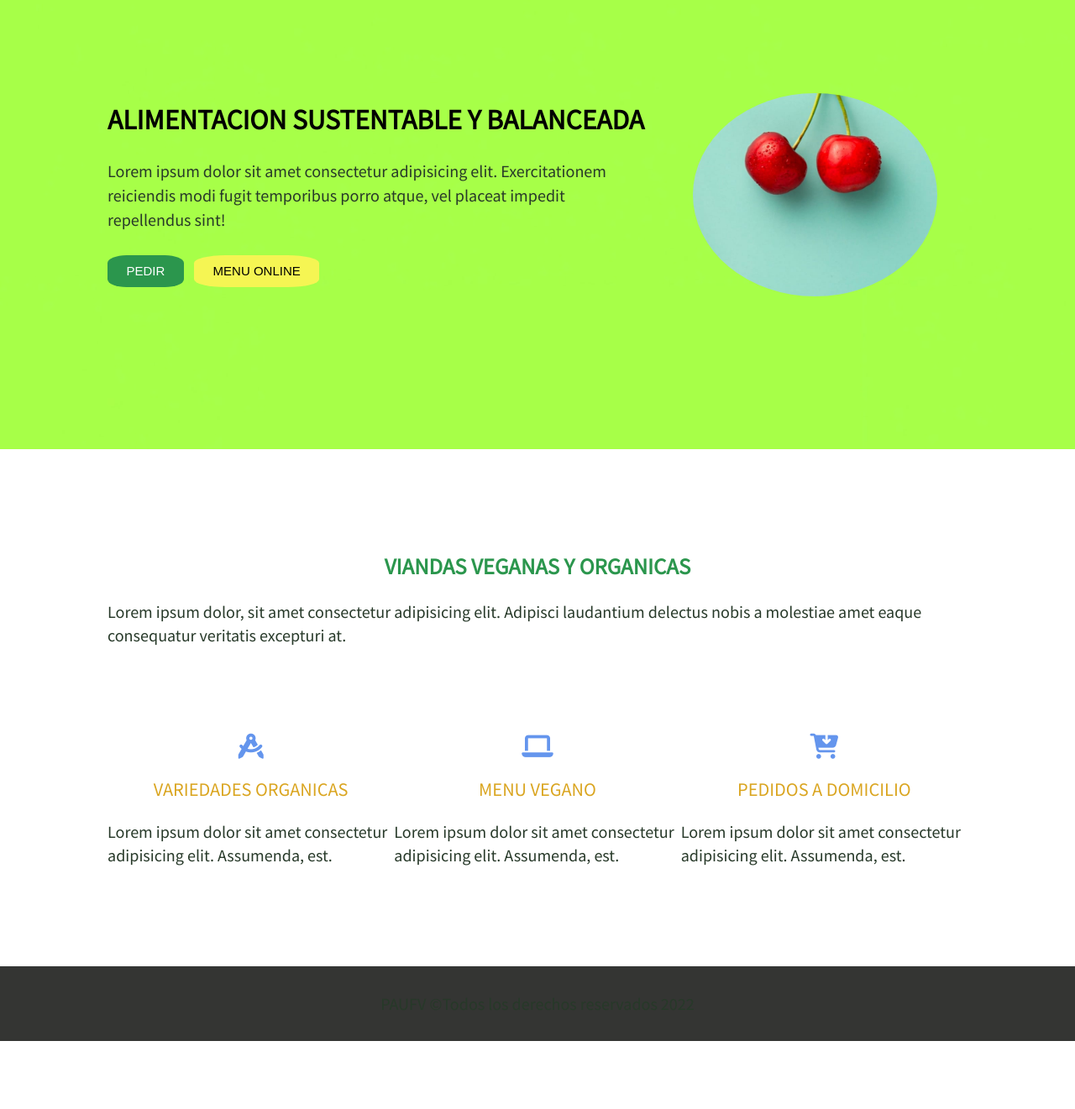
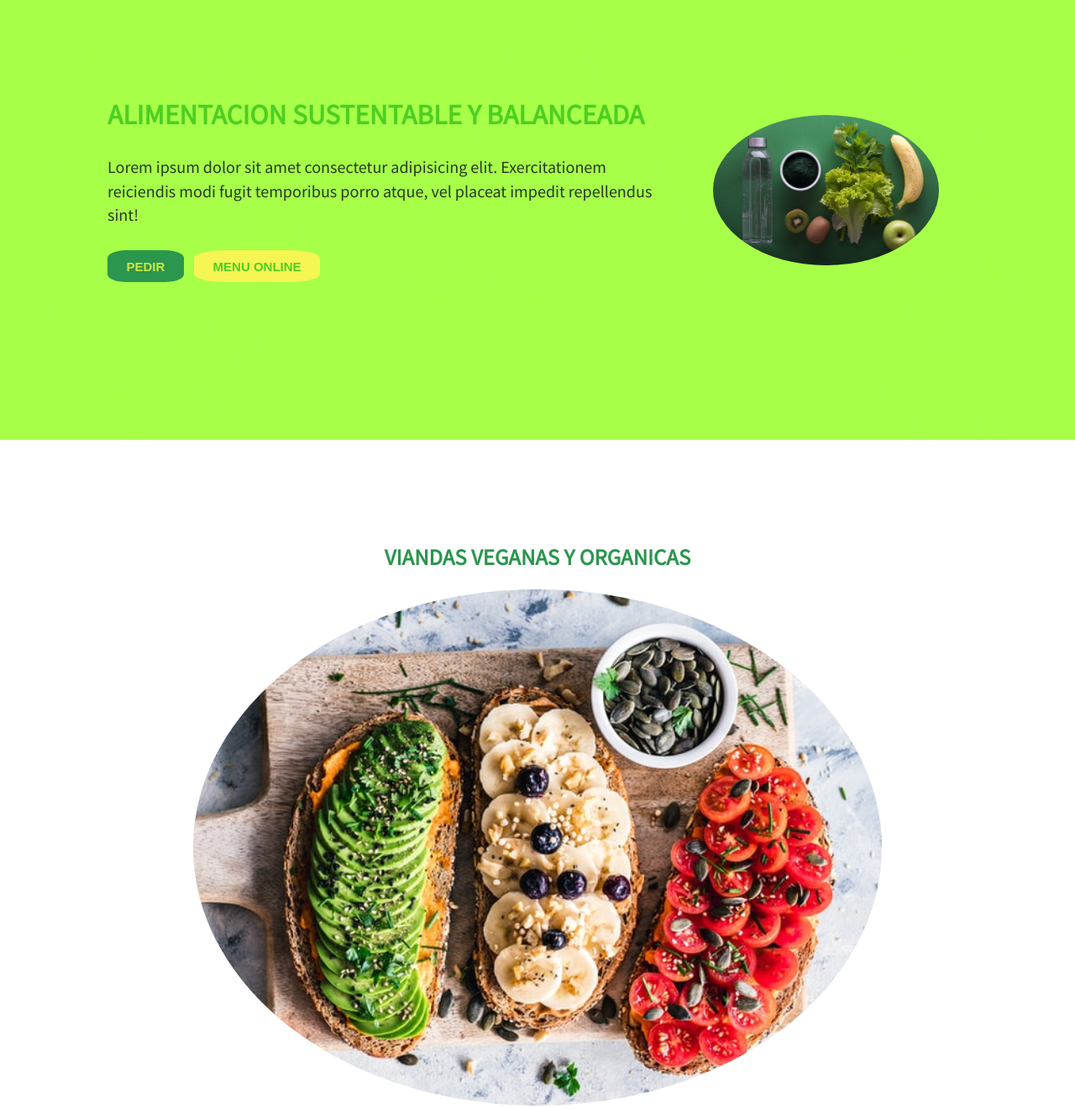
Before and after one commit to PauFV/sunnysidepage, a website: page index.html in a window 1280 px wide. Shown: the part 89-1410 px from the top of the page at 84% size. Before the commit the page ends 1329 px from the top, so only its background shows below. Drawn offline with Linux system fonts and the light colour scheme.

Commit message:
algunos cambios en los estilos

```diff
--- a/index.html
+++ b/index.html
@@ -40,7 +40,7 @@
             </div>
         </div>
         <div class="flex-item2">
-            <img src="../images/image-graphic-design.jpg" alt="caratula" width="500" height="400">
+            <img src="../images/vegan1.jpg" alt="caratgiula" width="500" height="400">
         </div>
     </section>
 
@@ -49,6 +49,7 @@
         <section class="servicios" >
             <div class="titulo-servicios">
                 <h2>VIANDAS VEGANAS Y ORGANICAS</h2>
+                <img src="../images/vegan.jpg" alt="">
                 <p>
                     Lorem ipsum dolor, sit amet consectetur adipisicing elit. Adipisci laudantium delectus nobis a molestiae amet eaque consequatur veritatis excepturi at.
                 </p>
@@ -81,7 +82,7 @@
 
     <footer>
         <p class="footer-content">
-            PAUFV &copy;Todos los derechos reservados 2022
+            PAUFV &copy; | Todos los derechos reservados 2022
         </p>
     </footer>
     <script>
--- a/scss/_global.scss
+++ b/scss/_global.scss
@@ -27,7 +27,7 @@ ul{
 a{
     text-decoration: none;
     display: inline-block;
-    color: rgb(70, 78, 14);
+    color: rgb(129, 144, 35);
 }
 
 img{
@@ -45,6 +45,8 @@ nav, .servicios, .presentacion, .footer-content{
     margin-bottom: 10%;
 }
 
+
+
 // Variables
 
 $font-p: 1.8rem;
@@ -56,6 +58,12 @@ p{
     font-size:$font-p;
     color: rgb(39, 57, 41);
     text-align:left;
+}
+
+h1{
+    color: #4dcf22;
+    font-weight: bold;
+
 }
 
 h2{
@@ -89,13 +97,16 @@ h3{
 
 .btn-principal{
     @extend .btn;
-    color: #fff;
+    color: rgb(202, 233, 65);
     background-color: #2b964d;
+    font-weight: bold;
 }
 
 .btn-secundario{
     @extend .btn;
     background-color:rgb(245, 245, 83);
+    color: #4dcf22;
+    font-weight: bold;
 }
 
 // USO DE MIXINS EN SASS;
--- a/scss/styles.scss
+++ b/scss/styles.scss
@@ -80,7 +80,7 @@ nav{
 
 footer{
     min-height: 80px;
-    background-color: rgb(52, 53, 51);
+    background-color: rgb(116, 126, 107);
     margin-top: 0;
     .footer-content{
         text-align:center;
```
Also changed, not shown: css/estilos.css, images/back.jpg (deleted), images/back2.jpg (deleted), images/icon-arrow-down.svg (deleted), images/icon-facebook.svg (deleted), images/icon-hamburger.svg (deleted), images/icon-instagram.svg (deleted), images/icon-pinterest.svg (deleted), images/icon-twitter.svg (deleted), images/image-emily.jpg (deleted), images/image-graphic-design.jpg (deleted), images/image-jennie.jpg (deleted), images/image-thomas.jpg (deleted), images/vegan.jpg (added), 1 more files, 1 other file.
